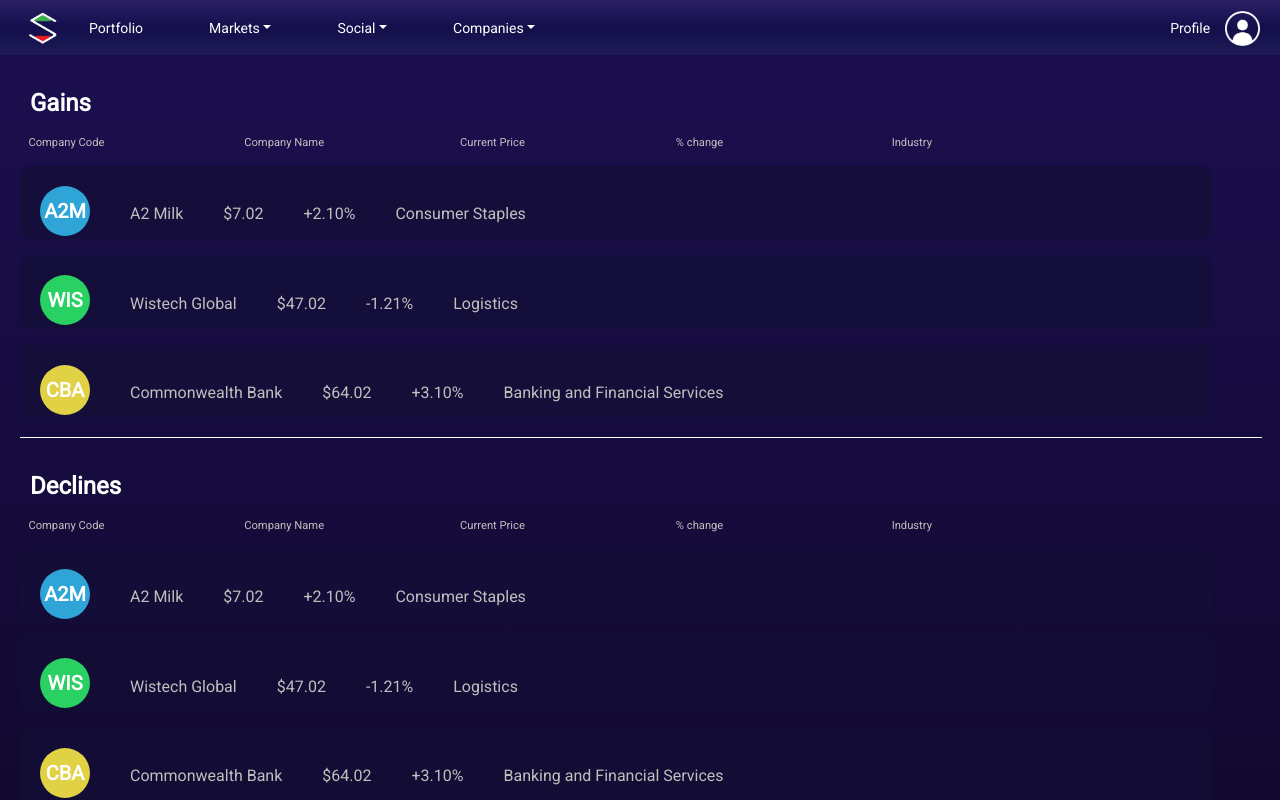
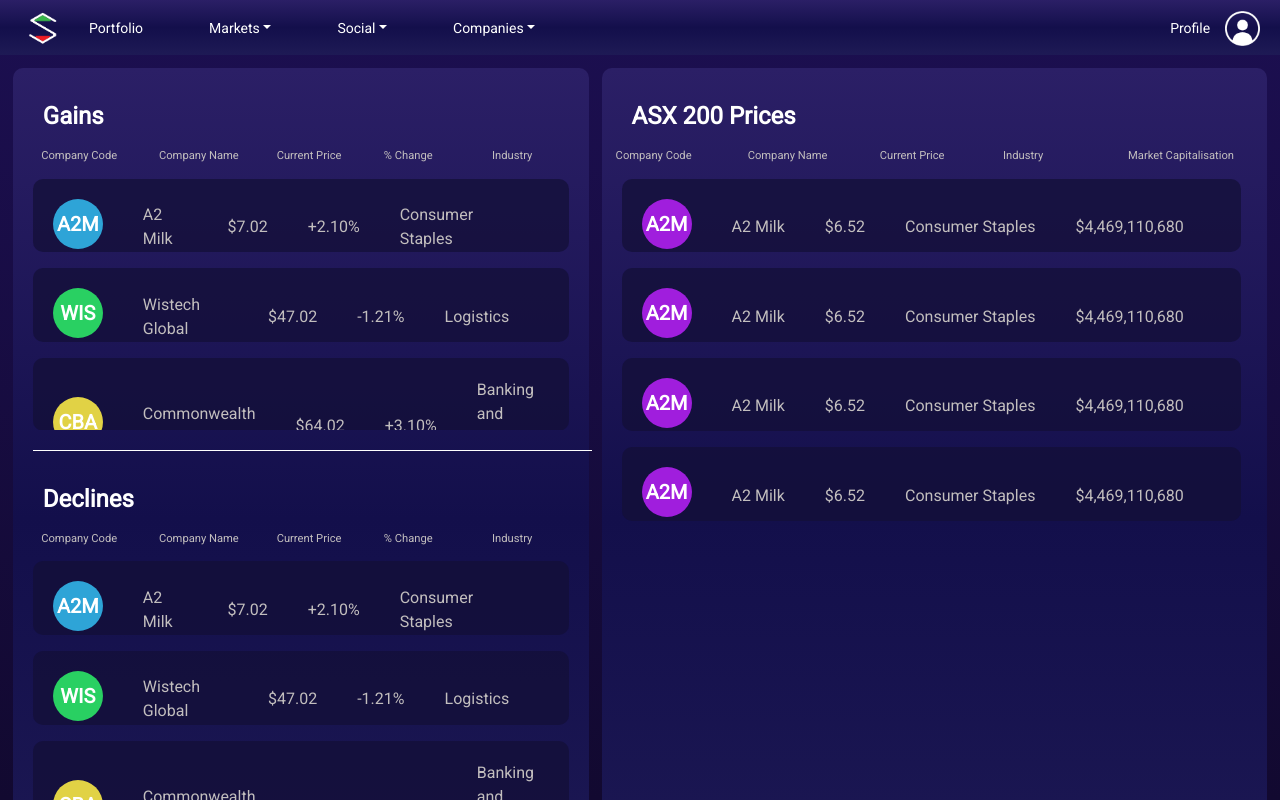
Before and after one commit to hjsith/Stocking-Up-V2, a React (Create React App) app in the folder client/: page /MarketsOverview in a window 1280 px wide. Shown: the top 800 px of the page. Built offline with nearby package versions, Linux system fonts and the light colour scheme.

Commit message:
Adjusted panels style  in Markets Overview CSS

```diff
--- a/client/src/assets/css/MarketsOverview.scss
+++ b/client/src/assets/css/MarketsOverview.scss
@@ -1,8 +1,8 @@
 @import url("https://fonts.googleapis.com/css2?family=Roboto:wght@100&display=swap");
 
-.PanelBacground1 {
+.PanelBackground1 {
   background-image: linear-gradient(#2b1f66, #130f4b, #1e1a55);
-  height: 100%;
+  height: 900px;
   width: 45%;
   border-radius: 0.625em;
   margin-top: 1%;
@@ -13,7 +13,7 @@
 
 .PanelBackground2 {
   background-image: linear-gradient(#2b1f66, #130f4b, #1e1a55);
-  height: 100%;
+  height: 900px;
   width: 52%;
   border-radius: 0.625em;
   margin-top: 1%;
--- a/client/src/components/MarketsOverviewComponents/Declines.js
+++ b/client/src/components/MarketsOverviewComponents/Declines.js
@@ -45,7 +45,7 @@ class Declines extends React.Component {
             <th>Company Code</th>
             <th>Company Name</th>
             <th>Current Price</th>
-            <th>% change</th>
+            <th>% Change</th>
             <th>Industry</th>
           </tr>
         </table>
--- a/client/src/components/MarketsOverviewComponents/Gains.js
+++ b/client/src/components/MarketsOverviewComponents/Gains.js
@@ -45,7 +45,7 @@ class Gains extends React.Component {
             <th>Company Code</th>
             <th>Company Name</th>
             <th>Current Price</th>
-            <th>% change</th>
+            <th>% Change</th>
             <th>Industry</th>
           </tr>
         </table>
```
